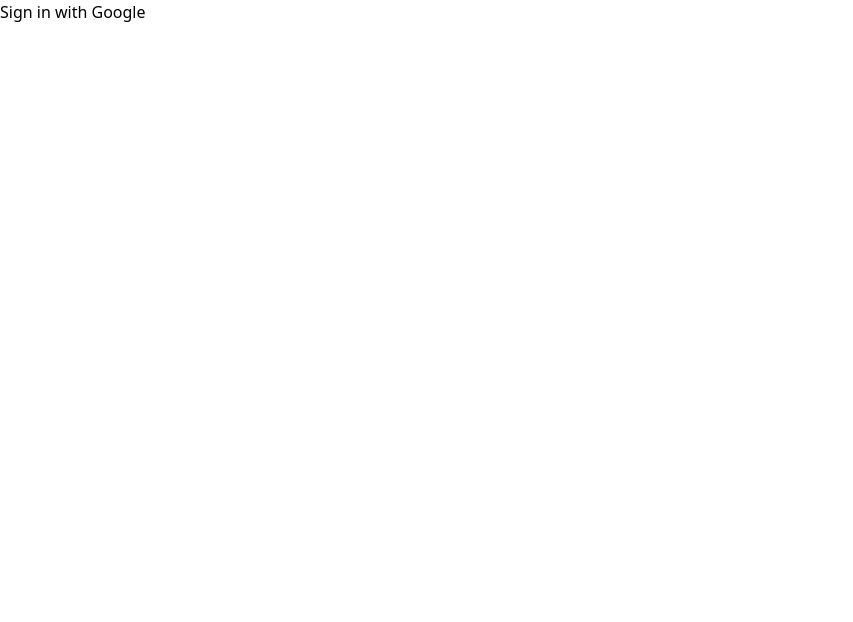
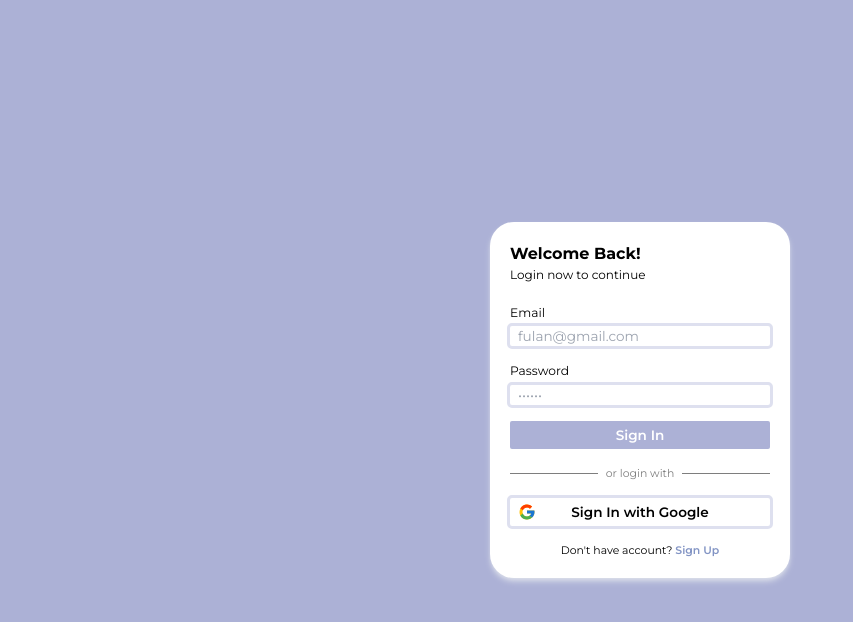
Before and after one commit to heintzz/quiz-dot, a React (Vite) app: page / in a window 1280 px wide. Shown: the top 622 px of the page, without its empty margins (0-853 px from the left). Built offline with nearby package versions, Linux system fonts and the light colour scheme; no server answers.

Commit message:
feat: signup and login page

```diff
--- a/package.json
+++ b/package.json
@@ -17,6 +17,7 @@
     "js-cookie": "^3.0.5",
     "react": "^18.2.0",
     "react-dom": "^18.2.0",
+    "react-icons": "^4.8.0",
     "react-router-dom": "^6.11.0"
   },
   "devDependencies": {
--- /dev/null
+++ b/src/component/login.jsx
@@ -0,0 +1,76 @@
+import { FcGoogle } from 'react-icons/fc'
+import PropTypes from 'prop-types'
+import { useState } from 'react'
+import { Link } from 'react-router-dom'
+
+export default function AuthLogin({ handleClick }) {
+  const [user, setUser] = useState({})
+
+  function handleInput(e) {
+    const type = e.target.id
+    const value = e.target.value
+
+    setUser((prev) => {
+      return {
+        ...prev,
+        [type]: value,
+      }
+    })
+  }
+
+  function handleSubmit(e) {
+    e.preventDefault()
+
+    const user_ = { ...user }
+    console.log(user_)
+  }
+
+  return (
+    <div className="h-screen w-screen flex justify-center items-center bg-[#ACB1D6] font-Montserrat">
+      <div className="w-[300px] min-h-[350px] h-fit max-w-[90%] text-justify bg-white p-5 rounded-3xl shadow-[#DBDFEA] shadow-md">
+        <h1 className="font-bold">Welcome Back!</h1>
+        <p className="text-[.75rem]">Login now to continue</p>
+        <div className="flex text-[.85rem] flex-col gap-y-4">
+          <form className="mt-5 flex flex-col gap-y-4" onSubmit={handleSubmit}>
+            <div className="flex flex-col gap-y-1">
+              <label htmlFor="email" className="text-[.9em]">
+                Email
+              </label>
+              <input type="email" id="email" onChange={handleInput} className="block outline-[#ACB1D6]/40 focus:ring-2 outline rounded-sm px-2" placeholder="fulan@gmail.com" />
+            </div>
+            <div className="flex flex-col gap-y-1">
+              <label htmlFor="password" className="text-[.9em]">
+                Password
+              </label>
+              <input type="password" id="password" onChange={handleInput} className="block outline-[#ACB1D6]/40 focus:ring-2 outline rounded-sm px-2" placeholder="••••••" />
+            </div>
+            <button type="submit" className="bg-[#ACB1D6] text-white font-semibold rounded-sm px-5 py-1 mx-auto w-full">
+              Sign In
+            </button>
+          </form>
+          <p className="w-full text-center flex items-center opacity-50">
+            <div className="w-full bg-black h-[1px]"></div>
+            <span className="bg-white border-none px-2 min-w-fit text-[.8em]">or login with</span>
+            <div className="w-full bg-black h-[1px]"></div>
+          </p>
+          <button className="flex items-center outline outline-[#ACB1D6]/40 rounded-sm px-2 py-1">
+            <FcGoogle className="text-[18px] mr-auto" />
+            <p className="mr-auto ml-[-18px] font-semibold" onClick={handleClick}>
+              Sign In with Google
+            </p>
+          </button>
+          <p className="text-[.8em] text-center">
+            Don&apos;t have account?{' '}
+            <Link to="/signup" className="font-semibold cursor-pointer text-[#8294C4]">
+              Sign Up
+            </Link>
+          </p>
+        </div>
+      </div>
+    </div>
+  )
+}
+
+AuthLogin.propTypes = {
+  handleClick: PropTypes.func,
+}
--- /dev/null
+++ b/src/component/register.jsx
@@ -0,0 +1,113 @@
+import { useState } from 'react'
+import { Link } from 'react-router-dom'
+import { signUp } from '../config/api'
+
+export default function AuthSignup() {
+  const [errMsg, setErrMsg] = useState('')
+  const [err, setErr] = useState(false)
+  const [user, setUser] = useState({})
+
+  function handleInput(e) {
+    const type = e.target.id
+    const value = e.target.value
+
+    if (type === 'username' && value.length > 15) {
+      displayError('maximum username char is 15.')
+    } else {
+      setUser((prev) => {
+        return {
+          ...prev,
+          [type]: value,
+        }
+      })
+    }
+  }
+
+  function displayError(msg) {
+    setErr(true)
+    setTimeout(() => {
+      setErr(false)
+    }, 2000)
+    setErrMsg(msg)
+  }
+
+  async function handleSubmit(e) {
+    e.preventDefault()
+    const form = e.target
+    const user_ = { ...user }
+
+    if (user_.email && user_.password && user_.username) {
+      const { success, msg } = await signUp(user_)
+      if (success) {
+        form.clear()
+        setUser({})
+      } else {
+        displayError(msg.substring('auth/'.length, msg.length))
+      }
+    } else {
+      displayError('please complete the form')
+    }
+  }
+
+  return (
+    <div className="h-screen w-screen flex justify-center items-center bg-[#4BA930] font-Montserrat">
+      <div className="w-[300px] min-h-[350px] h-fit max-w-[90%] text-justify bg-white p-5 rounded-3xl shadow-[#9CCE8E] shadow-md">
+        <h1 className="font-bold">Hello!</h1>
+        <p className="text-[.75rem]">We are pleased to know you</p>
+        <div className="flex text-[.85rem] flex-col gap-y-4">
+          <form className="mt-5 flex flex-col gap-y-4" onSubmit={handleSubmit}>
+            <div className="flex flex-col gap-y-1">
+              <label htmlFor="username" className="text-[.9em]">
+                Username
+              </label>
+              <input
+                value={user.username}
+                type="text"
+                id="username"
+                onChange={handleInput}
+                className="block outline-[#7FC06C]/40 focus:ring-2 focus:ring-[#7FC06C] outline rounded-md px-2 py-1"
+                placeholder="dot.indonesia"
+              />
+            </div>
+            <div className="flex flex-col gap-y-1">
+              <label htmlFor="email" className="text-[.9em]">
+                Email
+              </label>
+              <input
+                value={user.email}
+                type="email"
+                id="email"
+                onChange={handleInput}
+                className="block outline-[#7FC06C]/40 focus:ring-2 focus:ring-[#7FC06C] outline rounded-md px-2 py-1"
+                placeholder="hasnan@gmail.com"
+              />
+            </div>
+            <div className="flex flex-col gap-y-1">
+              <label htmlFor="password" className="text-[.9em]">
+                Password
+              </label>
+              <input
+                value={user.password}
+                type="password"
+                id="password"
+                onChange={handleInput}
+                className="block outline-[#7FC06C]/40 focus:ring-2 focus:ring-[#7FC06C] outline rounded-md px-2 py-1"
+                placeholder="••••••"
+              />
+            </div>
+            <button type="submit" className="bg-[#FFCD00]  font-semibold rounded-md px-5 py-1 mx-auto w-full">
+              Sign Up
+            </button>
+          </form>
+          <span className={`text-red-500 font-semibold text-[.65rem] mt-[-8px] ${!err && 'hidden'}`}>** {errMsg}</span>
+          <p className="text-[.8em] text-center">
+            Already have account?{' '}
+            <Link to="/" className="font-semibold cursor-pointer text-[#4BA930] mt-[-8px]">
+              Sign In
+            </Link>
+          </p>
+        </div>
+      </div>
+    </div>
+  )
+}
--- /dev/null
+++ b/src/config/api.js
@@ -0,0 +1,17 @@
+import { auth } from './firebase'
+
+import { createUserWithEmailAndPassword } from 'firebase/auth'
+
+export async function signUp(user) {
+  const { email, password } = user
+  try {
+    const userCredential = await createUserWithEmailAndPassword(auth, email, password)
+    const user = userCredential.user
+    const response = { success: true, msg: `user with email: ${user.email} created` }
+    return response
+  } catch (error) {
+    const errorMessage = error.code
+    const response = { success: false, msg: errorMessage }
+    return response
+  }
+}
--- a/src/main.jsx
+++ b/src/main.jsx
@@ -4,12 +4,17 @@ import { createBrowserRouter, RouterProvider } from 'react-router-dom'
 import './index.css'
 import ErrorPage from './error-page.jsx'
 import Login from './routes/login'
+import SignUp from './routes/signup'
 
 const router = createBrowserRouter([
   {
     path: '/',
     element: <Login />,
     errorElement: <ErrorPage />,
+  },
+  {
+    path: '/signup',
+    element: <SignUp />,
   },
 ])
 
--- a/src/routes/kuis.jsx
+++ b/src/routes/kuis.jsx
@@ -85,7 +85,7 @@ export default function Quiz({ setValue }) {
     salah = jumlahJawab - benar
 
     nilai = (benar / totalSoal) * 100
-
+    nilai = Math.round(nilai)
     // ready to infer the statistics
     setReady(true)
   }
@@ -97,11 +97,9 @@ export default function Quiz({ setValue }) {
   }, [end])
 
   return (
-    <div className="h-screen w-screen bg-blue-500 grid place-content-center font-Montserrat">
+    <div className="h-screen w-screen flex justify-center items-center bg-blue-500 font-Montserrat">
       <div className="flex flex-col justify-between w-[300px] min-h-[350px] h-fit max-w-[90%] text-justify bg-white p-5 rounded-3xl shadow-black shadow-2xl">
-        {loading ? (
-          <p>retrieving questions...</p>
-        ) : (
+        {!loading && (
           <>
             <div className="flex flex-col gap-y-6">
               <Timer setEnd={setEnd} />
@@ -120,7 +118,7 @@ export default function Quiz({ setValue }) {
         )}
       </div>
       {end && ready && (
-        <div className="absolute top-0 bottom-0 w-screen grid place-content-center h-screen bg-black/60">
+        <div className="absolute top-0 bottom-0 w-screen h-screen flex justify-center items-center bg-black/60">
           <div className="relative w-[300px] font-mono flex flex-col justify-between min-h-[350px] h-fit max-w-[90%] text-justify bg-orange-200 p-5 rounded-3xl shadow-black shadow-2xl">
             <div>
               <h1 className="text-[1.25rem] font-bold">Hasil Kuis</h1>
--- a/src/routes/login.jsx
+++ b/src/routes/login.jsx
@@ -3,11 +3,13 @@ import { auth, provider } from '../config/firebase'
 import { signInWithPopup } from 'firebase/auth'
 import Quiz from './kuis'
 import Cookies from 'js-cookie'
+import AuthLogin from '../component/login'
 
 export default function Login() {
   const [value, setValue] = useState('')
 
-  function handleClick() {
+  function handleClick(e) {
+    e.preventDefault()
     signInWithPopup(auth, provider).then((data) => {
       const user = data.user
       const token = user.accessToken
@@ -20,5 +22,5 @@ export default function Login() {
     setValue(Cookies.get('token'))
   }, [])
 
-  return <>{value ? <Quiz setValue={setValue} /> : <button onClick={handleClick}>Sign in with Google</button>}</>
+  return <>{value ? <Quiz setValue={setValue} /> : <AuthLogin handleClick={handleClick} />}</>
 }
--- /dev/null
+++ b/src/routes/signup.jsx
@@ -0,0 +1,5 @@
+import AuthSignup from '../component/register'
+
+export default function SignUp() {
+  return <AuthSignup />
+}
```
Also changed, not shown: 1 other file (tests, documents, lock files or other folders).
